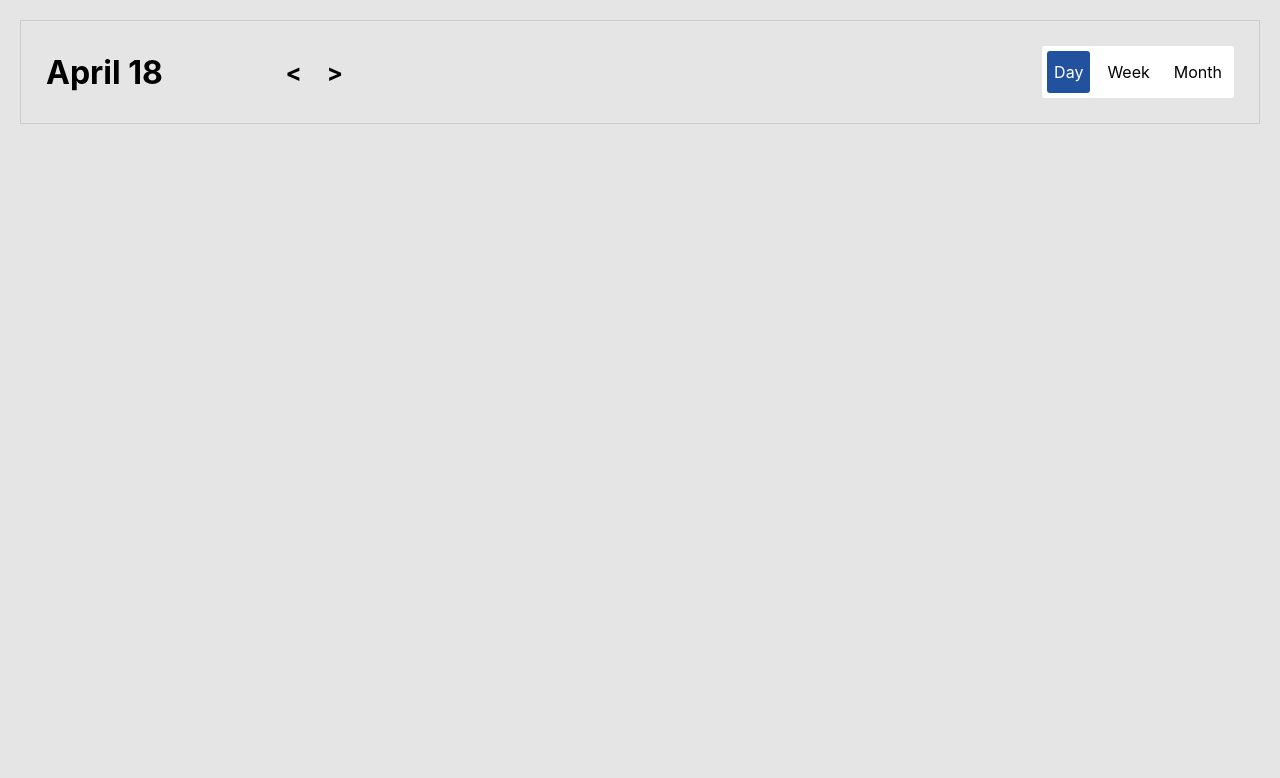
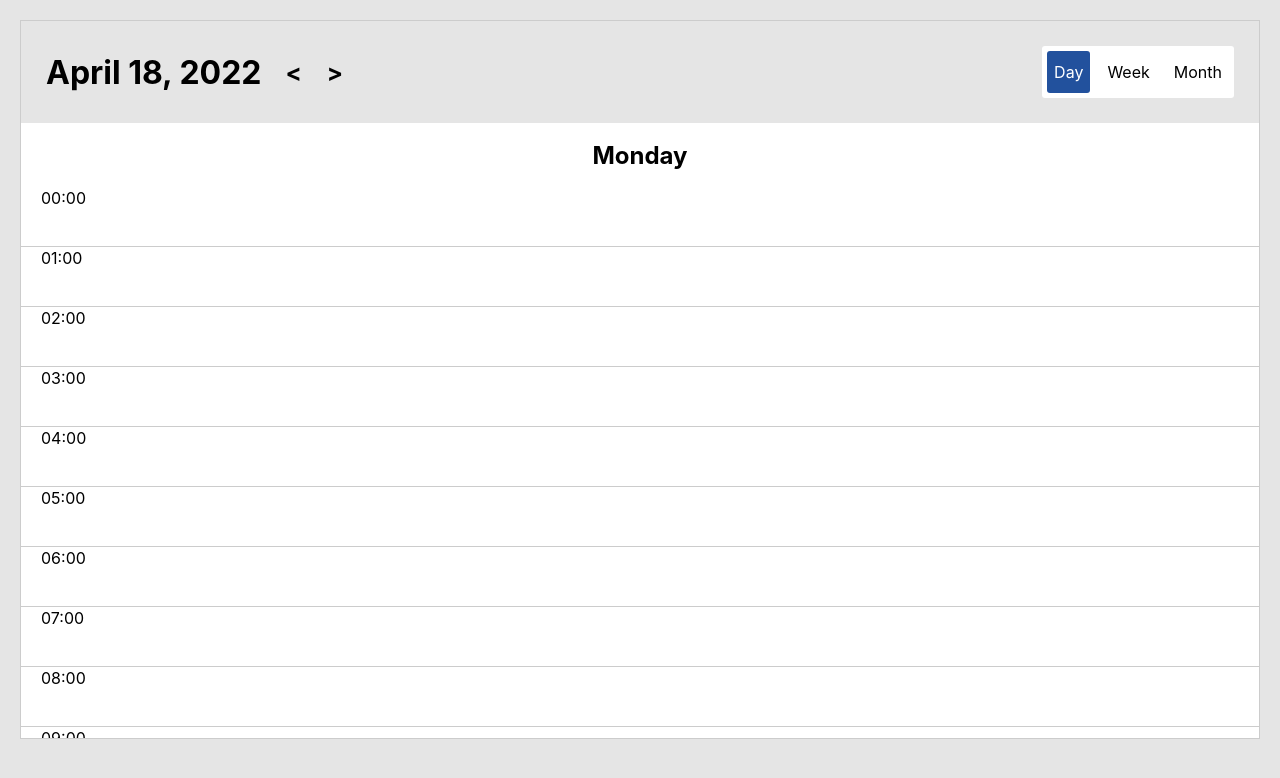
Before and after one commit to NikitoriusMinsk/react-task-calendar-component, a Next.js app: page / in a window 1280 px wide. Both pictures are taken after a click on the element "Day". Shown: the top 778 px of the page. Built offline with nearby package versions, Linux system fonts and the light colour scheme.

Commit message:
day view

```diff
--- a/components/Calendar.js
+++ b/components/Calendar.js
@@ -38,7 +38,7 @@ const schedule = {
             color: 'burlywood'
         }
     ],
-    19: [
+    20: [
         {
             time: '09:45',
             title: 'Some Event',
@@ -50,9 +50,14 @@ const schedule = {
             color: 'cadetblue'
         },
         {
-            time: '10:45',
+            time: '10:50',
             title: 'Some Event',
             color: 'coral'
+        },
+        {
+            time: '10:30',
+            title: 'Event',
+            color: 'burlywood'
         }
     ]
 
@@ -117,7 +122,7 @@ export default function Calendar() {
                 <div className={styles.controlsContainer}>
                     {view === 'month' && <h1>{date.toLocaleString('en', { month: 'long' })}, {date.getFullYear()}</h1>}
                     {view ==='week' && <h1>{date.GetFirstDayOfWeek().toLocaleDateString('en', {month: 'long'})} {date.GetFirstDayOfWeek().getDate()} - {date.GetLastDayOfWeek().toLocaleDateString('en', {month: 'long'})} {date.GetLastDayOfWeek().getDate()} </h1>}
-                    {view === 'day' && <h1>{date.toLocaleDateString('en', {month: 'long'})} {date.getDate()}</h1>}
+                    {view === 'day' && <h1>{date.toLocaleDateString('en', {month: 'long'})} {date.getDate()}, {date.getFullYear()}</h1>}
                     <div className={styles.controls}>
                         <span onClick={prev}>{`<`}</span>
                         <span onClick={next}>{`>`}</span>
@@ -146,6 +151,7 @@ export default function Calendar() {
             </div>
             {view === 'month' && <MonthView date={date} />}
             {view === 'week' && <WeekView date={date} />}
+            {view === 'day' && <DayView date={date} />}
         </div>
     )
 }
@@ -321,7 +327,7 @@ function WeekView({ date }){
                             gridColumnStart: column,
                             gridColumnEnd: column + 1,
                             gridRowStart: parseInt(hourMinutes[0]) * 60 + parseInt(hourMinutes[1]) > 0 ? parseInt(hourMinutes[0]) * 60 + parseInt(hourMinutes[1]) : 1,
-                            gridRowEnd: (parseInt(hourMinutes[0]) * 60 + parseInt(hourMinutes[1])) + 60,
+                            gridRowEnd: (parseInt(hourMinutes[0]) * 60 + parseInt(hourMinutes[1])) + 25,
                             backgroundColor: event.color,
                             height: 'auto'
                         }}
@@ -399,6 +405,72 @@ function WeekView({ date }){
     )
 }
 
+function DayView({ date }){
+    const [hours, setHours] = useState();
+    const [events, setEvents] = useState();
+    const dayNames = ['Sunday', 'Monday', 'Tuesday', 'Wednesday', 'Thursday', 'Friday', 'Saturday'];
+
+    function configureHours(){
+        const hours = [];
+        let hour = 0;
+        for (let i = 0; i < 1440; i+=60) {
+            hours.push(
+                <Hour
+                    key={`h${i}`}
+                    number={hour++}
+                    style={{
+                        gridColumnStart: 1,
+                        gridColumnEnd: 66,
+                        gridRowStart: i + 1,
+                        gridRowEnd: i + 60
+                    }}
+                />
+            )
+        }
+        setHours(hours);
+    }
+
+    function configureEvents(){
+        const events = Object.entries(schedule).map(([day, events]) => {
+            if (day == date.getDate()) {
+                return events.map((event, index) => {
+                    const hourMinutes = event.time.split(':');
+                    return <Event
+                        key={`e${index}`}
+                        style={{
+                            gridColumnStart: parseInt(hourMinutes[1]) > 0 ? parseInt(hourMinutes[1])+5 : 5,
+                            gridColumnEnd: parseInt(hourMinutes[1]) + 15,
+                            gridRowStart: parseInt(hourMinutes[0]) * 60 > 0 ? parseInt(hourMinutes[0]) * 60 : 1,
+                            gridRowEnd: parseInt(hourMinutes[0]) * 60 + 60,
+                            backgroundColor: event.color,
+                            height: 'auto'
+                        }}
+                        title={`${event.title}/${event.time}`}
+                    />
+                })
+            }
+        })
+        setEvents(events);
+    }
+
+    useEffect(() => {
+        configureHours();
+        configureEvents()
+    }, [date])
+
+    return (
+        <>
+            <div className={styles.dayHeader}>
+                <span>{dayNames[date.getDay()]}</span>
+            </div>
+            <div className={styles.dayContainer}>
+                {hours}
+                {events}
+            </div>
+        </>
+    )
+}
+
 function Day({ number, faded=false, ...props }){
     return (
         <div
--- a/styles/components/Calendar.module.css
+++ b/styles/components/Calendar.module.css
@@ -145,18 +145,56 @@
 .weekContainer::-webkit-scrollbar {
     width: 3px;
 }
-
 /* Track */
 .weekContainer::-webkit-scrollbar-track {
     background: #f1f1f1;
 }
-
 /* Handle */
 .weekContainer::-webkit-scrollbar-thumb {
     background: #888;
 }
-
 /* Handle on hover */
 .weekContainer::-webkit-scrollbar-thumb:hover {
     background: #555;
 }
+/* Day View */
+.dayHeader{
+    display: grid;
+    grid-template-columns: repeat(7, 1fr);
+}
+.dayHeader span{
+    display: flex;
+    flex-direction: column;
+    justify-content: center;
+    align-items: center;
+    font-weight: 700;
+    font-size: 24px;
+    padding: 18px 0;
+    grid-column-start: 1;
+    grid-column-end: 8;
+}
+.dayContainer{
+    display: grid;
+    grid-template-columns: repeat(65, 1fr);
+    grid-template-rows: repeat(1440, 1px);
+    z-index: 10;
+    max-height: 550px;
+    overflow-y: scroll;
+
+}
+/* width */
+.dayContainer::-webkit-scrollbar {
+    width: 3px;
+}
+/* Track */
+.dayContainer::-webkit-scrollbar-track {
+    background: #f1f1f1;
+}
+/* Handle */
+.dayContainer::-webkit-scrollbar-thumb {
+    background: #888;
+}
+/* Handle on hover */
+.dayContainer::-webkit-scrollbar-thumb:hover {
+    background: #555;
+}
```
Lines whose indentation alone changed are shown as unchanged.
